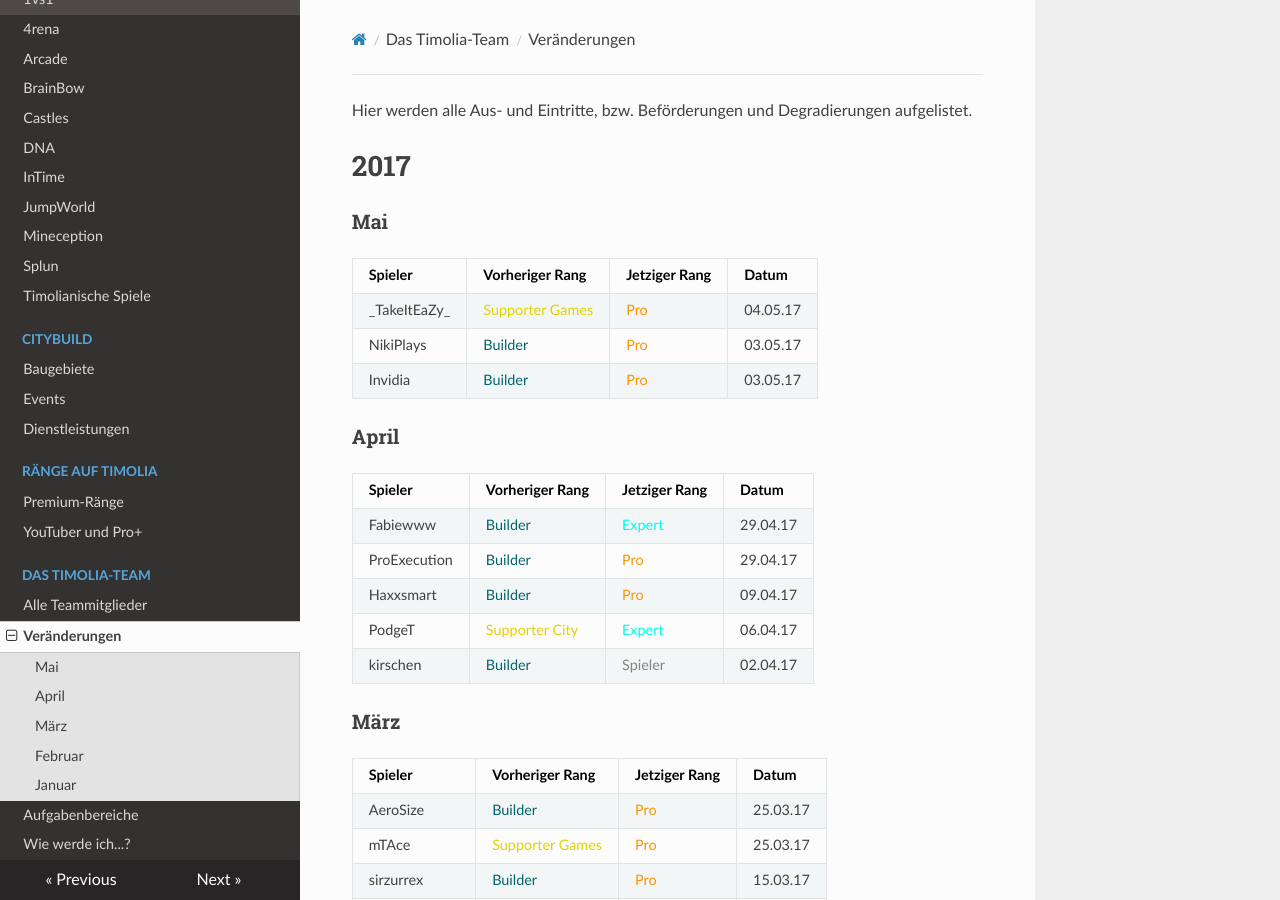
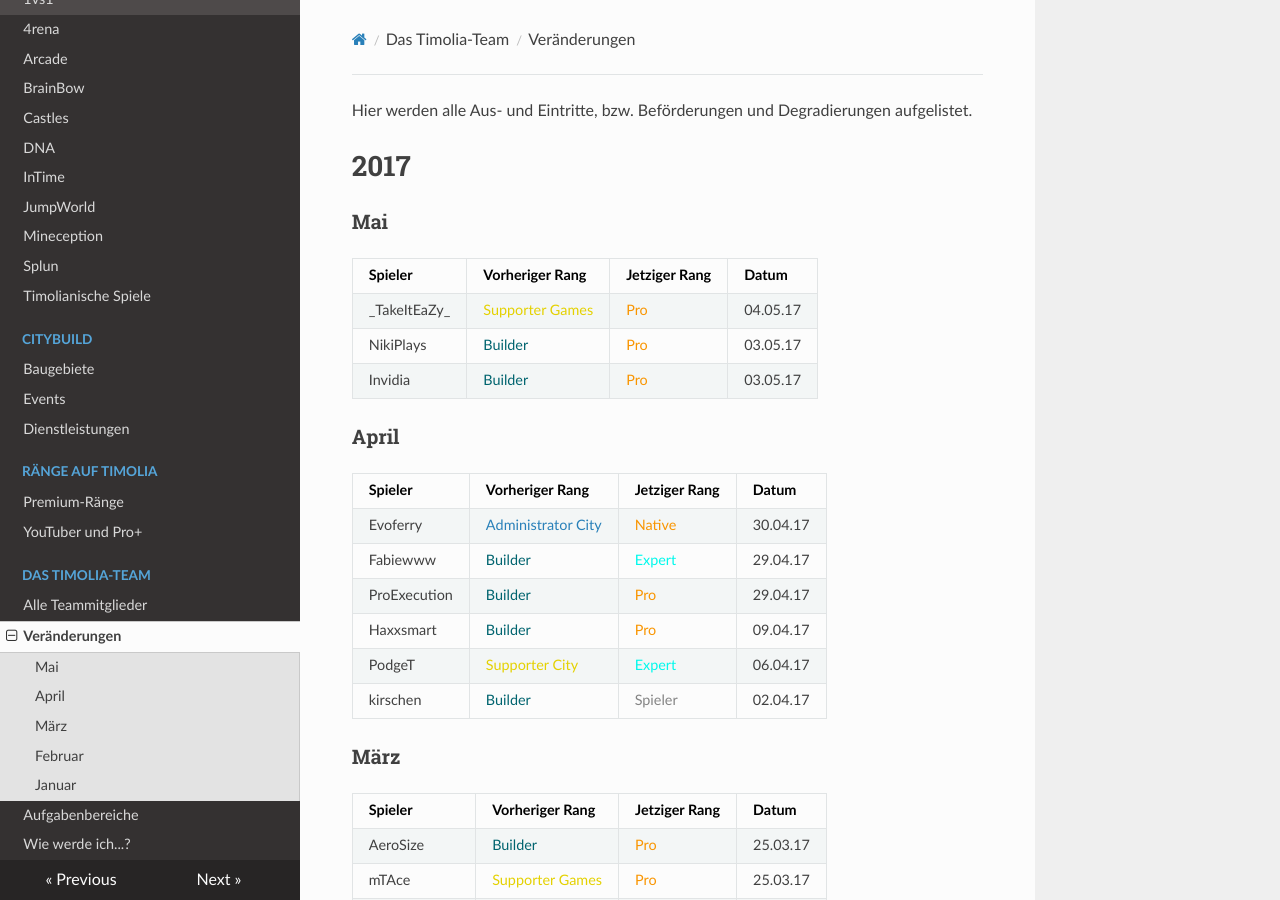
Before and after one commit to TimoliaDE/HowTo, an MkDocs documentation site: the page built from docs/team/changes.md, in a window 1280 px wide and 900 px high. Built offline with MkDocs 1.6.1, drawn with Linux system fonts in a browser that asks for light colours; nearby versions of some CDN libraries; old or Windows-style settings are respelled for this version of MkDocs.

Commit message:
Evoferry Native

```diff
--- a/docs/team/changes.md
+++ b/docs/team/changes.md
@@ -12,6 +12,7 @@ Hier werden alle Aus- und Eintritte, bzw. Beförderungen und Degradierungen aufg
 ###<strong>April</strong>
 | Spieler | Vorheriger Rang | Jetziger Rang | Datum |
 | ------ | ------ | ------ | ------ |
+|Evoferry | <span style="color:#2980b9">Administrator City</span> | <span style="color:#F99500">Native</span> | 30.04.17 |
 |Fabiewww | <span style="color:#00646F">Builder</span> | <span style="color:#00F9EC">Expert</span> | 29.04.17 |
 |ProExecution | <span style="color:#00646F">Builder</span> | <span style="color:#F99500">Pro</span> | 29.04.17
 |Haxxsmart | <span style="color:#00646F">Builder</span> | <span style="color:#F99500">Pro</span> | 09.04.17 |
```
